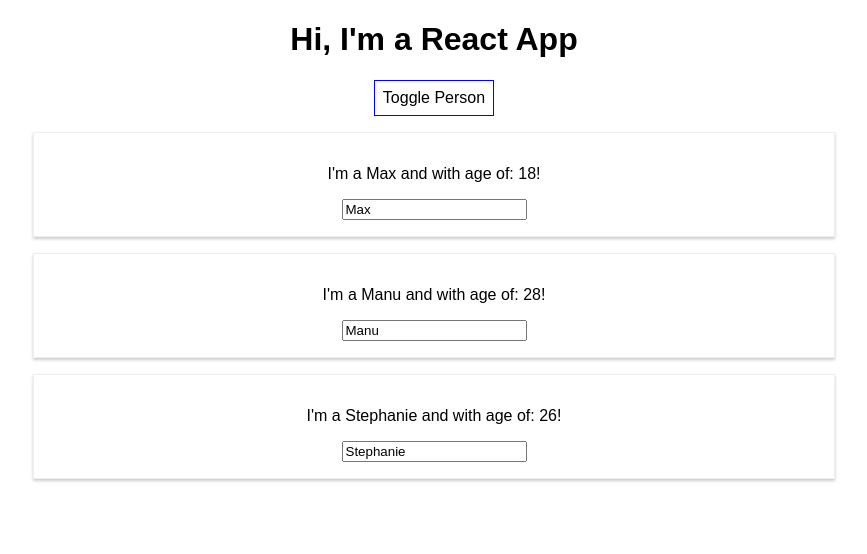
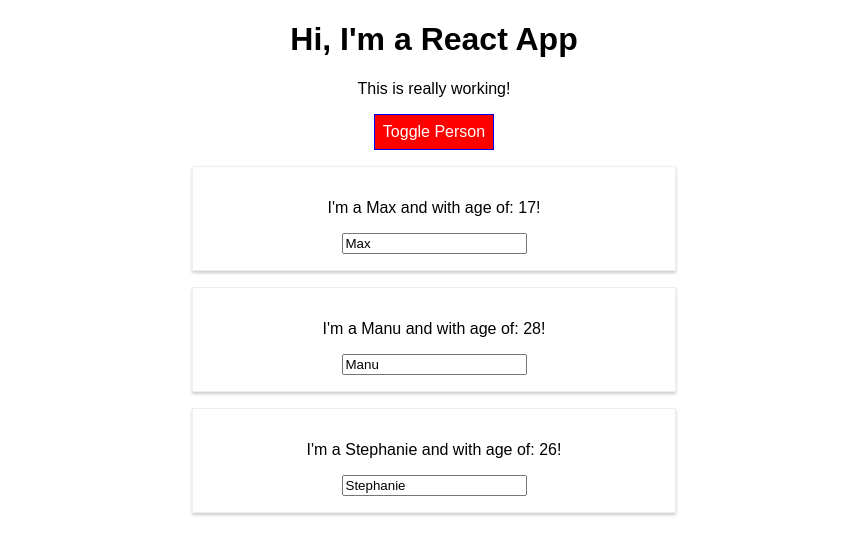
Before and after one commit to agawrysiuk/react-learning, a React (Create React App) app in the folder react-01-basics/: page / in a window 1280 px wide. Both pictures are taken after a click on the button "Toggle Person". Shown: the top 554 px of the page, without its empty margins (206-1073 px from the left). Built offline with nearby package versions, Linux system fonts and the light colour scheme.

Commit message:
Adding styles dynamically

```diff
--- a/react-01-basics/package.json
+++ b/react-01-basics/package.json
@@ -3,6 +3,7 @@
   "version": "0.1.0",
   "private": true,
   "dependencies": {
+    "radium": "^0.26.1",
     "react": "^17.0.2",
     "react-dom": "^17.0.2",
     "react-scripts": "1.1.5"
--- a/react-01-basics/src/App.css
+++ b/react-01-basics/src/App.css
@@ -1,3 +1,11 @@
 .App {
   text-align: center;
 }
+
+.red {
+  color: red;
+}
+
+.bold {
+  font-weight: bold;
+}
--- a/react-01-basics/src/App.js
+++ b/react-01-basics/src/App.js
@@ -1,6 +1,7 @@
 import React, {Component} from 'react';
 import './App.css';
 import Person from "./Person/Person";
+import Radium, {StyleRoot} from "radium";
 
 class App extends Component {
     // state is only available in classes that extend Component
@@ -46,7 +47,7 @@
     // first, we find the index of a right person, get the person from array and create a new object
     // then, we modify it and put it into the array in the place of an original person
     // lastly, we set new state with the new array
-    nameChangedHandler = (event, id ) => {
+    nameChangedHandler = (event, id) => {
         const personIndex = this.state.persons.findIndex(p => p.id === id);
         const person = {...this.state.persons[personIndex]};
         person.name = event.target.value;
@@ -62,14 +63,23 @@
     }
 
     render() {
-        // difficult to style "hover" or "focus"
+        // not possible to style "hover" or "focus"
         const style = {
-            backgroundColor: 'white',
+            backgroundColor: 'green',
+            color: 'white',
             font: 'inherit',
             border: '1px solid blue',
             padding: '8px',
-            cursor: 'pointer'
+            cursor: 'pointer',
+            // radium styles below
+            ':hover': {
+                backgroundColor: 'lightgreen',
+                color: 'black'
+            }
         };
+
+        // Radium is a popular package for react which allows us to use inline styles with pseudo selectors and media queries
+        // npm install --save radium
 
         // every time state changes, React calls render() method, so this part of the code is passed every time the state changes
         let persons = null;
@@ -89,23 +99,44 @@
                     })}
                 </div>
             );
+
+            style.backgroundColor = 'red';
+            style[':hover'] = {
+                backgroundColor: 'salmon',
+                color: 'black'
+            }
+        }
+
+        let classes = [];
+        if (this.state.persons.length <= 2) {
+            classes.push('red');
+        }
+
+        if (this.state.persons.length <= 1) {
+            classes.push('bold');
         }
 
         return (
-            // our JSX element must have exactly one root element -> div here
-            // it's best to wrap everything in one root component
-            // class is a reserved word in JSX, that's why we use className
+            // StyleRoot is Radium's wrapper to use mediaqueries in dynamic styles
+            <StyleRoot>
+                {/*our JSX element must have exactly one root element -> div here*/}
+                {/* it's best to wrap everything in one root component*/}
+                {/* class is a reserved word in JSX, that's why we use className*/}
                 <div className="App">
                     <h1>Hi, I'm a React App</h1>
+                    {/* classes.join ---> "red" lub "red bold" */}
+                    <p className={classes.join(' ')}>This is really working!</p>
                     {/* One way to pass function with properties is below, but may be inneficient performance-wise, better use .bind() */}
-                {/*<button style={style} onClick={() => this.switchNameHandler("ASD")}>Switch name</button>*/}
-                {/*<button style={style} onClick={this.switchNameHandler.bind(this, "Maximilian")}>Switch name</button>*/}
+                    {/* <button style={style} onClick={() => this.switchNameHandler("ASD")}>Switch name</button>*/}
+                    {/* <button style={style} onClick={this.switchNameHandler.bind(this, "Maximilian")}>Switch name</button>*/}
                     <button style={style} onClick={this.togglePersonHandler}>Toggle Person</button>
                     {persons}
                 </div>
+            </StyleRoot>
         );
         // return React.createElement('div', {className: 'App'}, React.createElement('h1', null, "Does this work?"));
     }
 }
 
-export default App;
+// radius need to wrap the app
+export default Radium(App);
--- a/react-01-basics/src/Person/Person.css
+++ b/react-01-basics/src/Person/Person.css
@@ -6,3 +6,9 @@
     padding: 16px;
     text-align: center;
 }
+
+/*@media(max-width: 500px) {*/
+/*    .Person {*/
+/*        width: 450px;*/
+/*    }*/
+/*}*/
--- a/react-01-basics/src/Person/Person.js
+++ b/react-01-basics/src/Person/Person.js
@@ -1,10 +1,17 @@
 import React from 'react';
 import './Person.css';
+import Radium from "radium";
 
 // in a simplest form, component is a function that returns a JSX
 const Person = (props) => {
+    // styles with media queries
+    const style = {
+        '@media(min-width: 500px)': {
+            width: '450px'
+        }
+    };
     return (
-        <div className="Person">
+        <div className="Person" style={style}>
             <p onClick={props.click}>I'm a {props.name} and with age of: {props.age ? props.age : getRandomNumber()}!</p>
             {/* this is a way to make a comment in the JSX */}
             {/* below, we pass elements between the opening and closing tags of our component if they exist (no empty <p> tags) */}
@@ -16,4 +23,4 @@
 
 const getRandomNumber = () => Math.floor(Math.random() * 30);
 
-export default Person;
+export default Radium(Person);
```
Also changed, not shown: 1 other file (tests, documents, lock files or other folders). Lines whose indentation alone changed are shown as unchanged.
